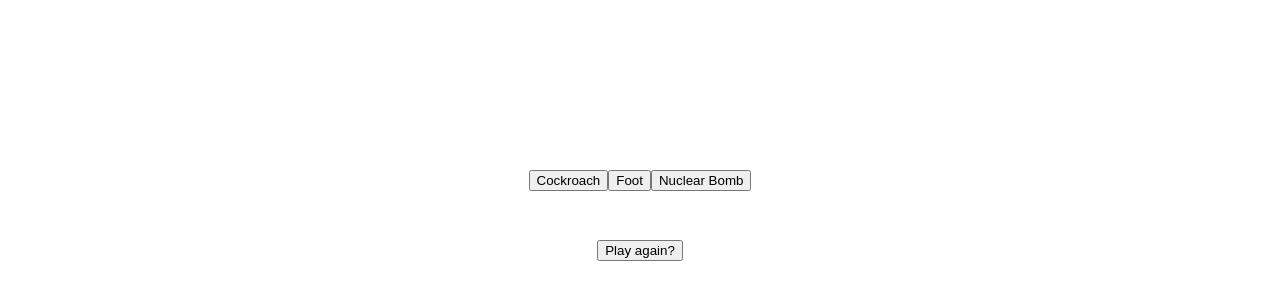
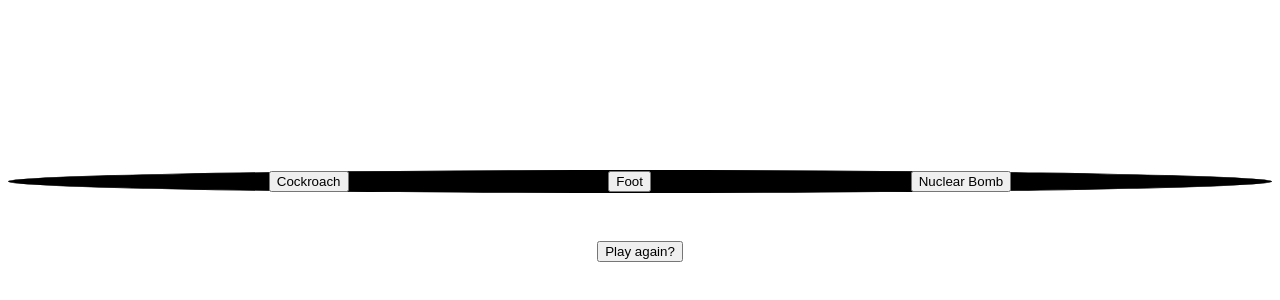
Before and after one commit to muratcan-yuksel/Cockroach-foot-nuclear-bomb, a plain HTML site: page index.html in a window 1280 px wide. Shown: the part 238-538 px from the top of the page. Drawn offline with Linux system fonts and the light colour scheme.

Commit message:
whilst trying to make the buttons circles, I ended up creating a superb cool style. I'm gonna keep it

```diff
--- a/style.css
+++ b/style.css
@@ -7,7 +7,11 @@
     top:400px;
     display: flex;
     justify-content: center;
-  /*  justify-content: space-evenly; */
+    justify-content: space-evenly;
+
+    background-color: #000;
+    border: solid 1px #000;
+    border-radius: 50%
 
 }
 /*when I say position is fixed, it's not web responsive. That's a problem */
@@ -31,8 +35,8 @@
 #playerLive{
     position:relative;
     top:150px;
+
 }
 #computerLive{
     position:relative;
     top:150px;
-}
```
